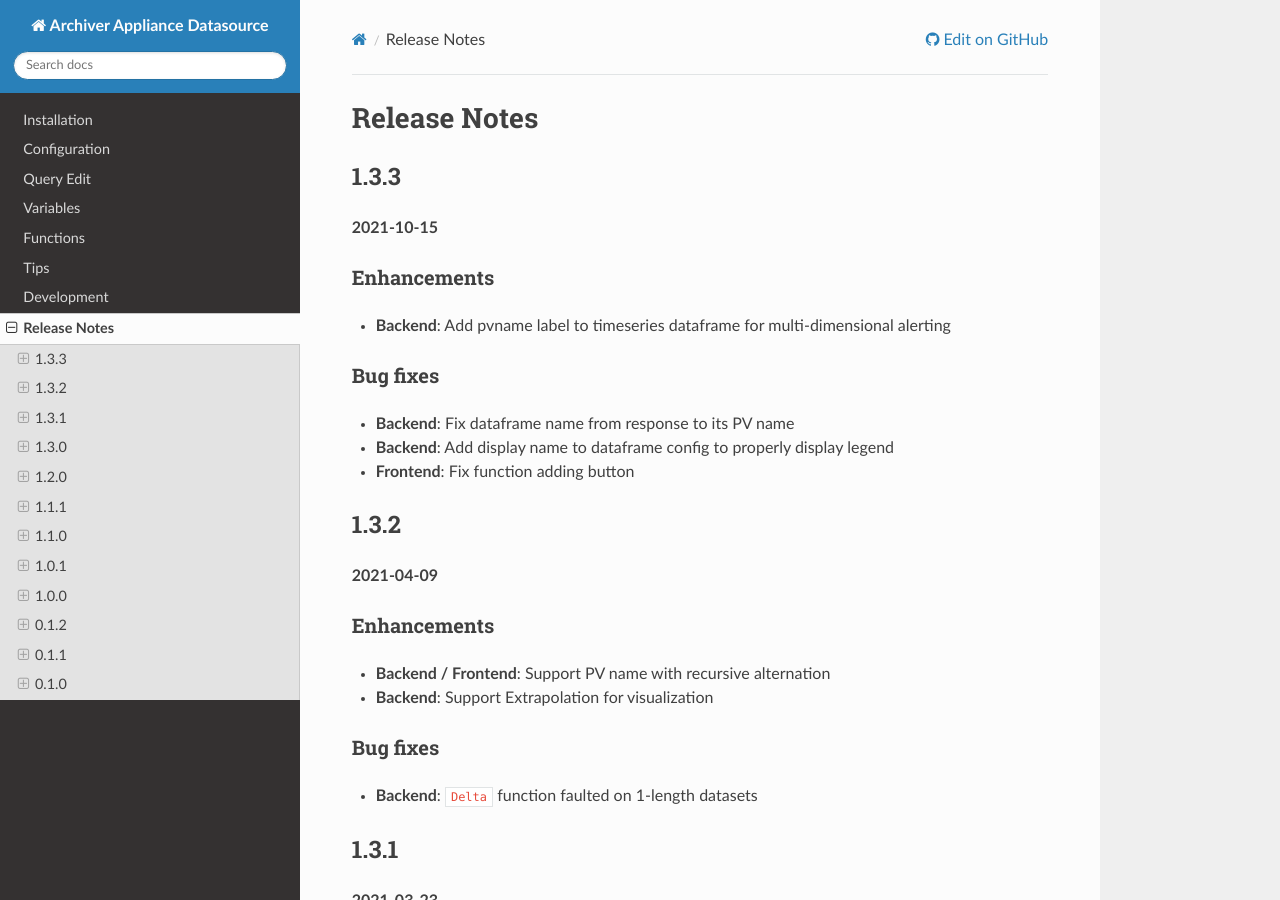
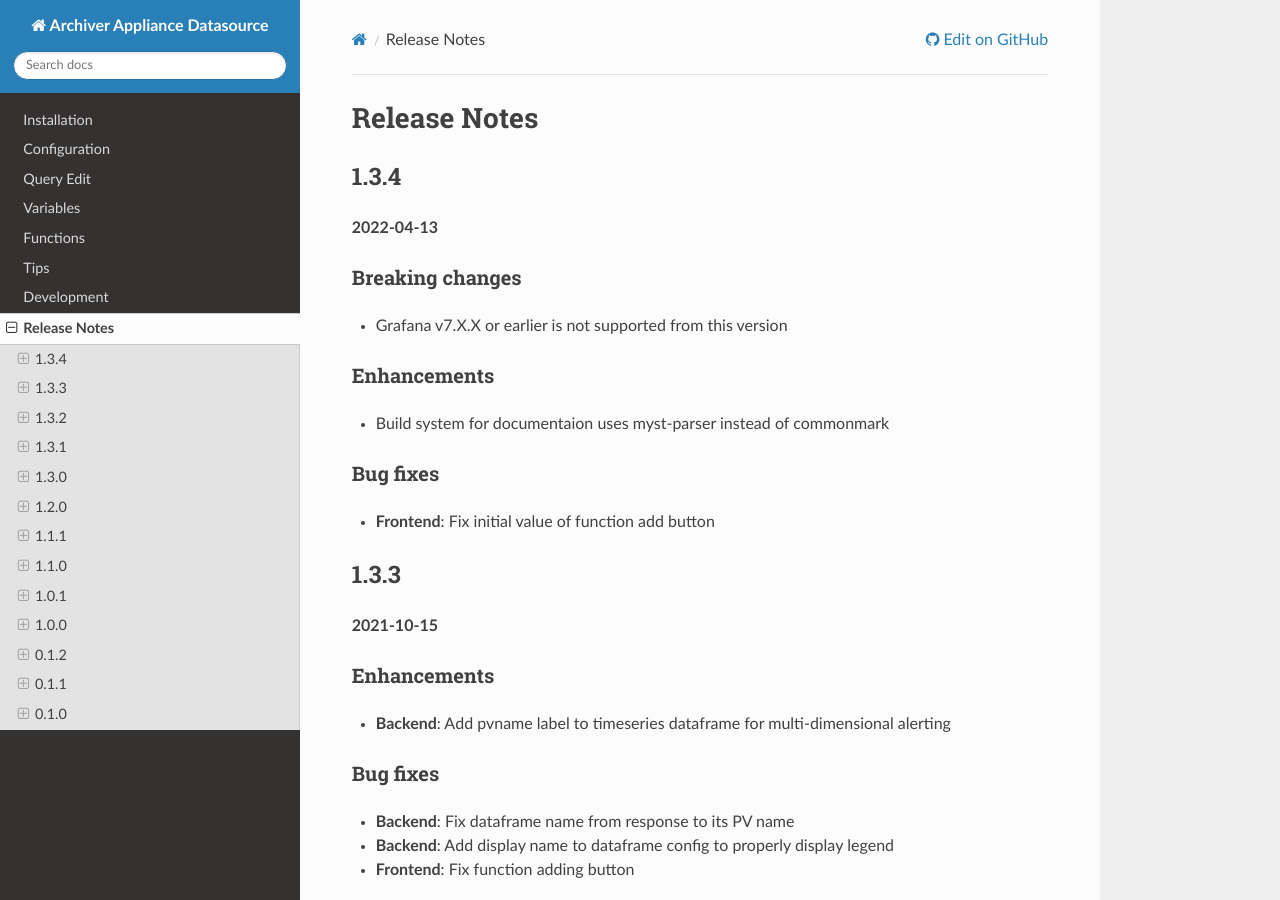
Before and after one commit to sasaki77/archiverappliance-datasource, a Sphinx documentation site: the page built from docs/releases.md, in a window 1280 px wide and 900 px high. Built offline with Sphinx 7.4.7 and the Read the Docs theme 2.0.0, drawn with Linux system fonts in a browser that asks for light colours.

Commit message:
REL: update for 1.3.4 release

```diff
--- a/docs/releases.md
+++ b/docs/releases.md
@@ -1,4 +1,17 @@
 # Release Notes
+## 1.3.4
+
+**2022-04-13**
+
+### Breaking changes
+- Grafana v7.X.X or earlier is not supported from this version
+
+### Enhancements
+- Build system for documentaion uses myst-parser instead of commonmark
+
+### Bug fixes
+- **Frontend**: Fix initial value of function add button
+
 ## 1.3.3
 
 **2021-10-15**
--- a/package.json
+++ b/package.json
@@ -2,7 +2,7 @@
   "name": "sasaki77-archiver-appliance",
   "alerting": true,
   "private": true,
-  "version": "1.3.3",
+  "version": "1.3.4",
   "description": "ArchiverAppliance",
   "main": "index.js",
   "scripts": {
```
Also changed, not shown: CHANGELOG.md (+11 -0 lines), 1 other file.
